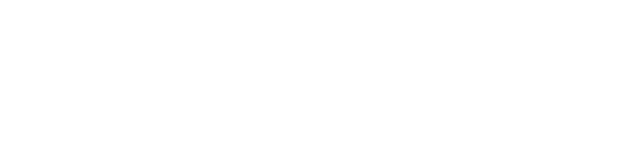
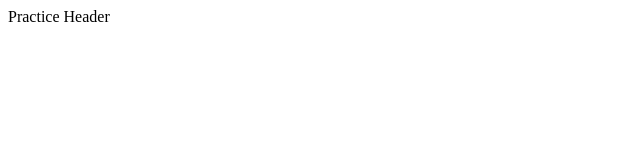
Before and after one commit to zono1214/git-practice, a plain HTML site: page index.html in a window 1280 px wide. Shown: the whole page, without its empty margins (0-640 px from the left). Drawn offline with Linux system fonts and the light colour scheme.

Commit message:
add practice header

```diff
--- a/index.html
+++ b/index.html
@@ -7,6 +7,8 @@
   <title>github テスト</title>
 </head>
 <body>
-  <div id="wrap"></div>
+  <div id="wrap">
+    <header>Practice Header</header>
+  </div>
 </body>
 </html>
```
